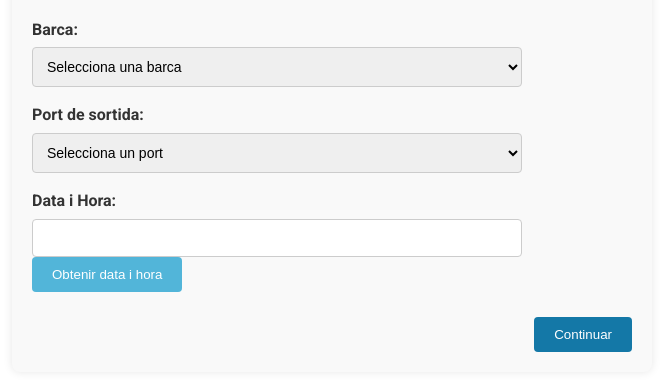
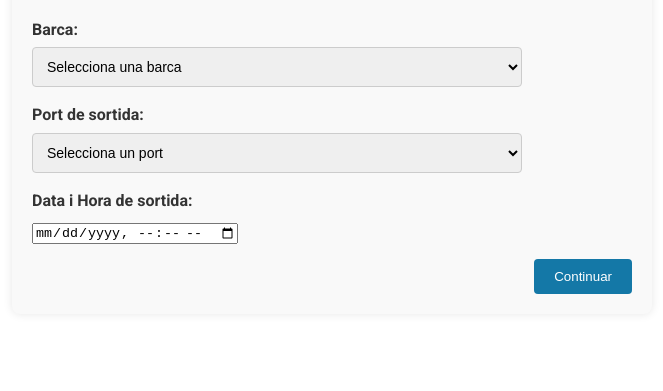
Before and after one commit to ICATMAR/OPP-Peix-Blau-Sud, a website: page public/index.html in a window 1280 px wide. Shown: the part 205-596 px from the top of the page, without its empty margins (308-971 px from the left). Drawn offline with Linux system fonts and the light colour scheme.

Commit message:
modified data y hora de sortida a manual input

```diff
--- a/public/index.html
+++ b/public/index.html
@@ -38,9 +38,8 @@
             </div>
 
             <div class="form-group">
-                <label for="initialDateTime">Data i Hora:</label>
-                <input type="text" id="initialDateTime" name="initialDateTime" readonly>
-                <button type="button" class="btn" onclick="getDateTime('initialDateTime')">Obtenir data i hora</button>
+                <label for="initialDateTime">Data i Hora de sortida:</label>
+                <input type="datetime-local" id="initialDateTime" name="initialDateTime" required>
             </div>
 
             <button type="submit" class="btn-submit">Continuar</button>
@@ -72,7 +71,8 @@
             event.preventDefault();
             const boatName = document.getElementById('boatName').value;
             const initialPosition = document.getElementById('initialPosition').value;
-            const initialDateTime = document.getElementById('initialDateTime').value;
+            const initialDateTimeNoFormat = document.getElementById('initialDateTime').value;
+            const initialDateTime = new Date(initialDateTimeNoFormat).toLocaleString(); // Convertir la fecha y hora a formato local
 
             // Redirigir a la página de resultados con los datos en la URL
             window.location.href = `result.html?boatName=${encodeURIComponent(boatName)}&initialPosition=${encodeURIComponent(initialPosition)}&initialDateTime=${encodeURIComponent(initialDateTime)}`;
```
Also changed, not shown: README.md.
